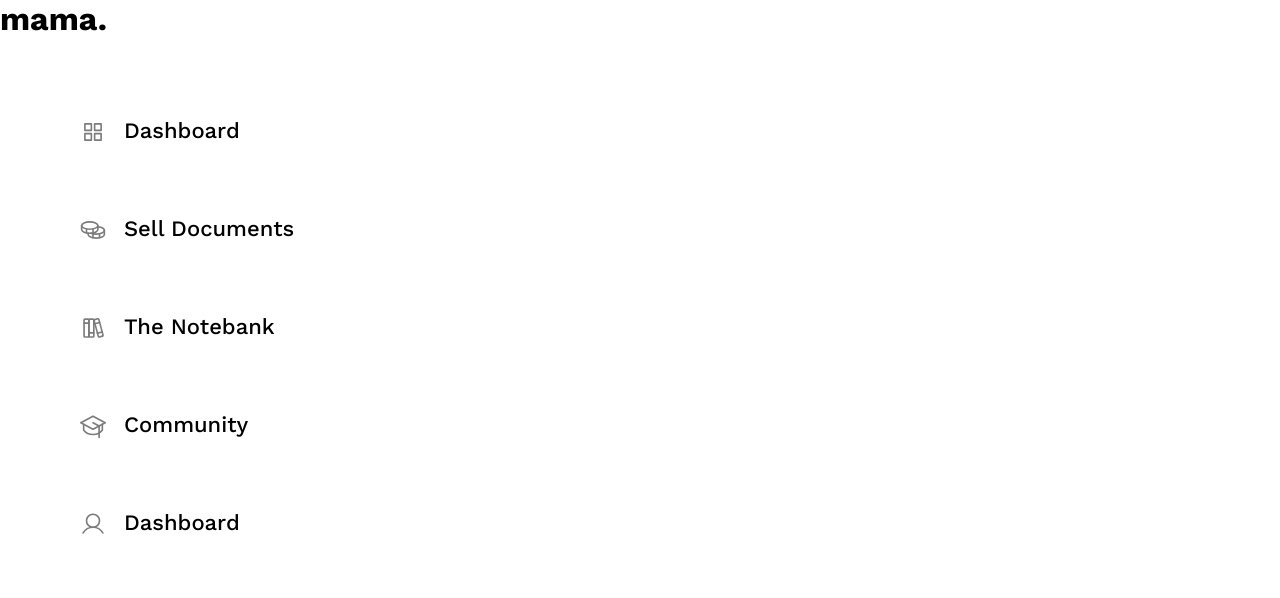
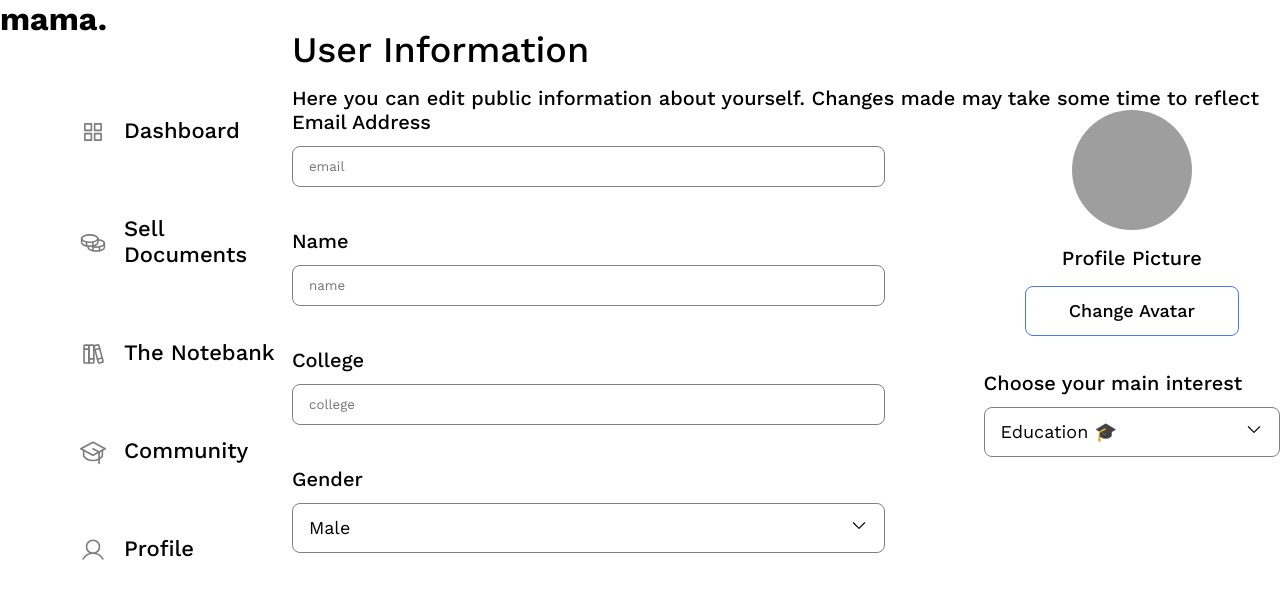
Before and after one commit to pyANSH/trf-mama, a React (Vite) app in the folder frontend/: page /dashboard in a window 1280 px wide. Shown: the top 598 px of the page. Built offline with nearby package versions, Linux system fonts and the light colour scheme; grey boxes are pictures that could not be loaded.

Commit message:
add right container

```diff
--- a/frontend/src/pages/Dashboard/Dashboard.tsx
+++ b/frontend/src/pages/Dashboard/Dashboard.tsx
@@ -6,6 +6,7 @@ import {User} from "phosphor-react";
 import React, { useState } from "react";
 import styled from "styled-components";
 import "./App.css";
+import Profile from "./components/Profile";
 
 const Container = styled.div`
 
@@ -76,10 +77,19 @@ const CommonIcons = {
 const SidebarOptionIcon = styled.div(({ }) => ({
 	...CommonIcons,
 }));
+const ContentContainer = styled.div(({ theme }) => ({
+	width: '78%',
+	height: '100%',
+}));
+
+const MainContainer =styled.div`
+display: flex;
+justify-content: space-between;
+`;
 
 function Dashboard() {
 
-const [tab,setTab] =useState(0);
+const tab = 4;
 
   let sidebarOptions = [
 		{
@@ -104,8 +114,8 @@ const [tab,setTab] =useState(0);
 		},
     {
 			icon: <UserIcon />,
-			text: 'Dashboard',
-			/* component: isWhiteLabel ? <ManageGroupChannels /> : <ManageChannels />, */
+			text: 'Profile',
+			component: <Profile/>
 		},
 
     ];
@@ -119,6 +129,9 @@ const [tab,setTab] =useState(0);
       <Header>
         <Logo>mama.</Logo>
       </Header>
+      <MainContainer>
+
+
       <LeftContainer>
       {
 												sidebarOptions.map((option, index) => {
@@ -140,10 +153,12 @@ const [tab,setTab] =useState(0);
 													);
 												})
 											}
-<>
 
-</>
       </LeftContainer>
+      <ContentContainer>
+										{sidebarOptions[tab]?.component}
+									</ContentContainer>
+                  </MainContainer>
     </Container>
   );
 }
```
